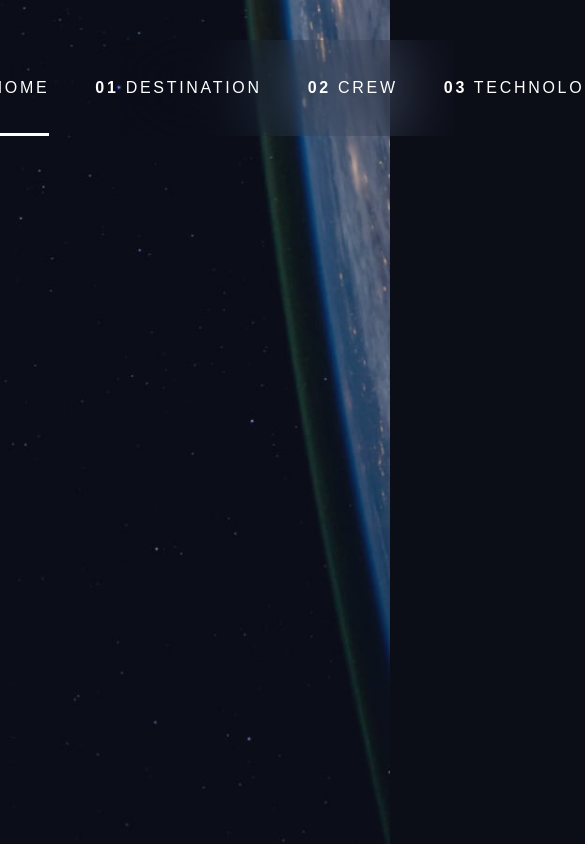
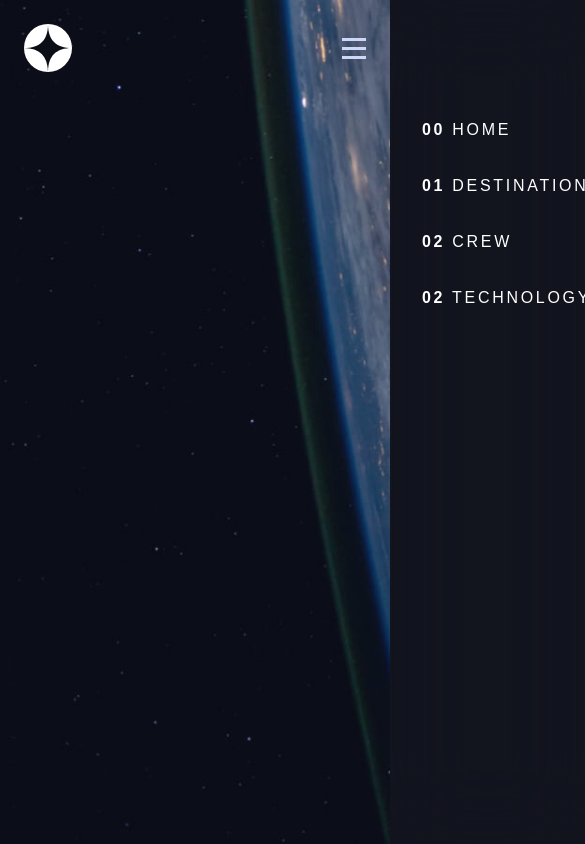
Before and after one commit to Svobyyy/space, a Next.js app: page / in a window 390 px wide. Shown: the top 844 px of the page, 585 px wide, since content can reach past the window. Built offline with nearby package versions, Linux system fonts and the light colour scheme.

Commit message:
finished nav

```diff
--- a/app/globals.css
+++ b/app/globals.css
@@ -12,6 +12,7 @@ body {
   font-family: "Bellefair", serif;
   color: white;
   background: #0b0d17;
+  overflow-x: hidden;
 }
 
 .font-barlow {
--- /dev/null
+++ b/app/modules/Nav/Hamburger.tsx
@@ -0,0 +1,78 @@
+"use client";
+
+import Image from "next/image";
+import hamburger from "@/public/shared/icon-hamburger.svg";
+import close from "@/public/shared/icon-close.svg";
+import { useState } from "react";
+import NavLink from "./NavLink";
+
+export default function Hamburger() {
+  const [menu, setMenu] = useState(false);
+
+  return (
+    <>
+      <Image
+        src={hamburger}
+        width={24}
+        height={21}
+        quality={100}
+        alt="hamburger"
+        className="md:hidden inline-block cursor-pointer"
+        onClick={() => {
+          setMenu(true);
+        }}
+      />
+
+      <div
+        className={`
+        absolute w-[254px] h-full backdrop-blur-2xl z-10 bg-[#ffffff08]
+        right-0 top-0 transition-transform
+        ${menu ? "translate-x-0" : "translate-x-full"}
+        inline-block md:hidden
+      `}
+      >
+        <div className="w-full flex justify-end">
+          <Image
+            src={close}
+            width={19}
+            height={19}
+            quality={100}
+            className="mr-[26px] mt-[33px] mb-[65px] cursor-pointer"
+            alt="close"
+            onClick={() => {
+              setMenu(false);
+            }}
+          />
+        </div>
+
+        <ul className="flex gap-[32px] text-nowrap flex-col items-start ml-[32px]">
+          <li
+            className="
+            flex relative h-full items-start justify-start nav-text w-full"
+          >
+            <NavLink href="home" span="00" />
+          </li>
+          <li
+            className="
+            flex relative h-full items-start justify-start nav-text w-full"
+          >
+            <NavLink href="destination" span="01" />
+          </li>
+          <li
+            className="
+            flex relative h-full items-start justify-start nav-text w-full"
+          >
+            <NavLink href="crew" span="02" />
+          </li>
+
+          <li
+            className="
+            flex relative h-full items-start justify-start nav-text w-full"
+          >
+            <NavLink href="technology" span="02" />
+          </li>
+        </ul>
+      </div>
+    </>
+  );
+}
--- a/app/modules/Nav/Nav.tsx
+++ b/app/modules/Nav/Nav.tsx
@@ -5,39 +5,45 @@ import backgroundTablet from "@/public/home/background-home-tablet.jpg";
 import backgroundMobile from "@/public/home/background-home-mobile.jpg";
 import NavLink from "./NavLink";
 import Link from "next/link";
+import Hamburger from "./Hamburger";
 
 export default function Nav() {
   return (
-    <header className="flex items-center justify-between ml-[55px] mt-[40px]">
-      <Link href="/">
+    <header className="flex items-center justify-between md:m-0 md:ml-[55px] md:mt-[40px] gap-10 m-6">
+      <Link href="/" className="h-[48px] w-full max-w-[48px]">
         <Image src={logo} width={48} height={48} quality={100} alt="logo" />
       </Link>
 
       <Image
         src={backgroundPc}
         fill
-        objectFit="cover"
         quality={100}
         alt="logo"
-        className="z-[-1]"
+        className="z-[-1] object-cover"
       />
-      <div className="w-full h-[1px] color-white bg-white opacity-25 ml-[64px] translate-x-8 z-10" />
-      <nav className="w-full max-w-[830px] h-24 flex backdrop-blur-2xl items-center justify-center px-4">
+      <div className="w-full h-[1px] color-white bg-white opacity-25 ml-[64px] translate-x-16 z-10 hidden lg:inline-block" />
+      <nav
+        className="
+      w-full max-w-[650px] lg:max-w-[830px] h-24 backdrop-blur-2xl items-center
+      justify-center px-[48px] bg-[#ffffff08] hidden md:flex"
+      >
         <ul className="flex gap-[46px] h-full text-nowrap">
-          <li className="flex nav-text relative h-full items-center justify-center">
+          <li className="flex lg:nav-text relative h-full items-center justify-center text-[14px] tracking-[2.36px] font-barlowCondensed text-white">
             <NavLink href="home" span="00" />
           </li>
-          <li className="flex nav-text relative h-full items-center justify-center">
+          <li className="flex lg:nav-text relative h-full items-center justify-center text-[14px] tracking-[2.36px] font-barlowCondensed text-white">
             <NavLink href="destination" span="01" />
           </li>
-          <li className="flex nav-text relative h-full items-center justify-center">
-            <NavLink href="CREW" span="02" />
+          <li className="flex lg:nav-text relative h-full items-center justify-center text-[14px] tracking-[2.36px] font-barlowCondensed text-white">
+            <NavLink href="crew" span="02" />
           </li>
-          <li className="flex nav-text relative h-full items-center justify-center">
-            <NavLink href="TECHNOLOGY" span="03" />
+          <li className="flex lg:nav-text relative h-full items-center justify-center text-[14px] tracking-[2.36px] font-barlowCondensed text-white">
+            <NavLink href="technology" span="03" />
           </li>
         </ul>
       </nav>
+
+      <Hamburger />
     </header>
   );
 }
--- a/app/modules/Nav/NavLink.tsx
+++ b/app/modules/Nav/NavLink.tsx
@@ -11,24 +11,20 @@ type props = {
 
 export default function NavLink({ href, span }: props) {
   const pathname = usePathname();
-
   const hrefNavigation = href === "home" ? "/" : href;
-
-  console.log(pathname);
-
   return (
     <Link
       href={hrefNavigation}
       className={`
-         before:absolute before:w-full before:h-[3px]
+         before:absolute md:before:w-full md:before:h-[3px]
        before:bg-white before:bottom-0 before:hover:opacity-50
-         before:transition-all
+         before:transition-all before:h-full before:w-1 before:right-0
         ${
           pathname == hrefNavigation ? "before:opacity-100" : "before:opacity-0"
         }
        `}
     >
-      <span className="font-bold">{`${span}`}</span> {`${href.toUpperCase()}`}
+      <span className="font-bold lg:inline-block md:hidden inline-block">{`${span}`}</span> {`${href.toUpperCase()}`}
     </Link>
   );
 }
```
